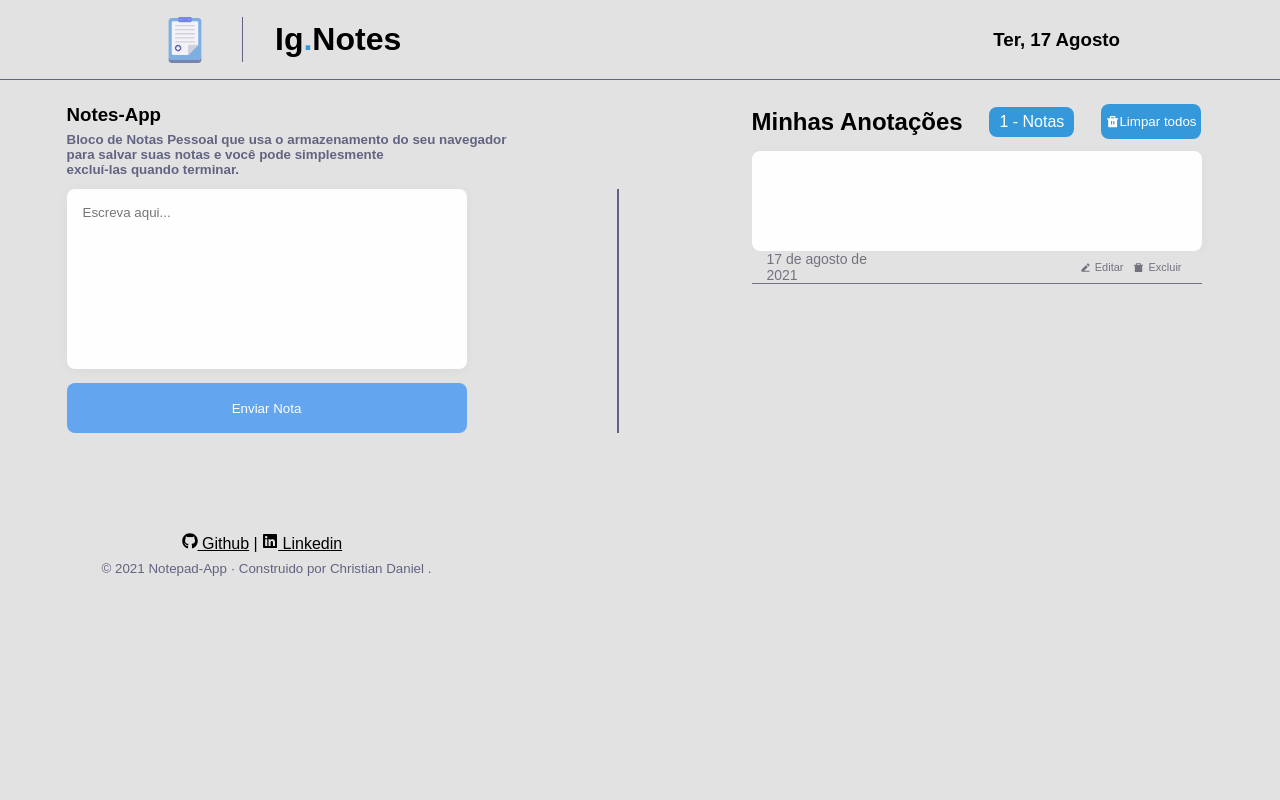
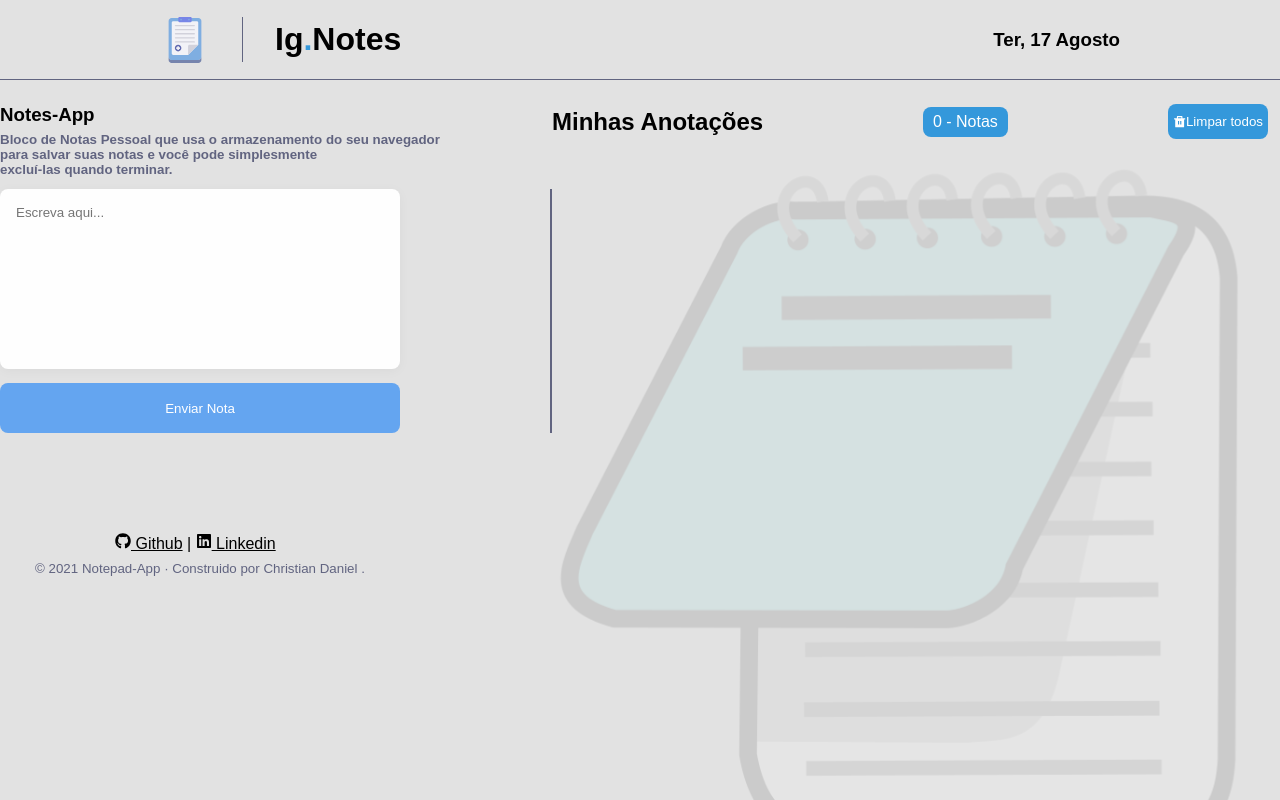
Before and after one commit to ChristanDaniel/notes-app, a Next.js app: page / in a window 1280 px wide. Built offline with nearby package versions, Linux system fonts and the light colour scheme.

Commit message:
Concertando erro no questions

```diff
--- a/src/feature/home/HomeContainer.tsx
+++ b/src/feature/home/HomeContainer.tsx
@@ -16,11 +16,11 @@ import { RiEdit2Fill, RiDeleteBin7Fill, RiDeleteBinFill } from 'react-icons/ri'
 // import toast, { Toaster } from 'react-hot-toast'
 import Button from '../../components/Button'
 
-// type Note = {
-//   uid: string
-//   noteDate: string
-//   description: string
-// }
+type Note = {
+  id: number
+  noteDate: string
+  description: string
+}
 
 // interface NotesProps {
 //   // Notes: Note[]
@@ -40,18 +40,7 @@ const HomeContainer: ReactNode = () => {
   }
 
   const [inputQuestion, setinputQuestion] = useState('')
-  const [questions, setQuestions] = useState([
-    ...questionsFromStorage,
-    {
-      id: Math.random(),
-      description: inputQuestion,
-      noteDate: new Date().toLocaleDateString('pt-BR', {
-        day: '2-digit',
-        month: 'long',
-        year: 'numeric'
-      })
-    }
-  ])
+  const [questions, setQuestions] = useState<Note[]>([...questionsFromStorage])
   const [renderiza, setRenderiza] = useState(true)
 
   console.log(questions)
```
